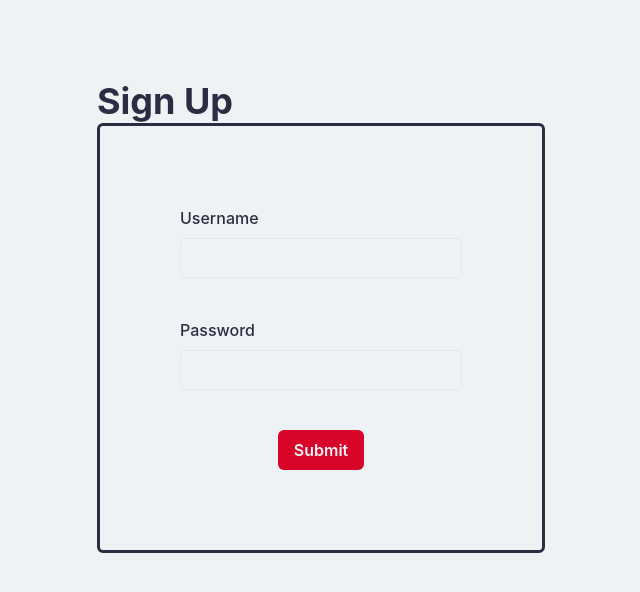
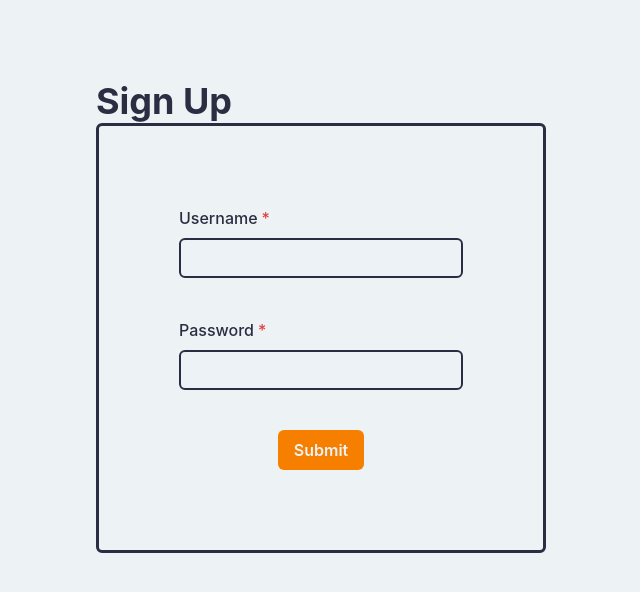
Before and after one commit to sambencivengo/keep-count, a Next.js app in the folder client/: page /sign-up in a window 1280 px wide. Shown: the top 592 px of the page, without its empty margins (319-959 px from the left). Built offline with nearby package versions, Linux system fonts and the light colour scheme.

Commit message:
some theming fixed, user provider

```diff
--- a/client/components/InputField.tsx
+++ b/client/components/InputField.tsx
@@ -11,20 +11,22 @@ import { colors } from '../theme';
 type InputFieldProps = InputHTMLAttributes<HTMLInputElement> & {
 	name: string;
 	label?: string;
+	isRequired?: true;
 };
 
 export const InputField: React.FC<InputFieldProps> = ({
+	isRequired = false,
 	label,
 	size: _,
 	...props
 }) => {
 	const [field, { error }] = useField(props);
 	return (
-		<FormControl isInvalid={!!error}>
+		<FormControl isRequired={isRequired} isInvalid={!!error}>
 			{label && <FormLabel htmlFor={field.name}>{label}</FormLabel>}
-			<Input {...field} {...props} id={field.name} />
+			<Input variant={'filled'} {...field} {...props} id={field.name} />
 			{error && (
-				<FormErrorMessage color={colors.candyRed}>
+				<FormErrorMessage color={colors.deepRed}>
 					{error}
 				</FormErrorMessage>
 			)}
--- a/client/components/UserProvider.tsx
+++ b/client/components/UserProvider.tsx
@@ -1,26 +1,65 @@
 import { User } from '@prisma/client';
 import React from 'react';
+import { baseUrl } from '../constants';
 
 interface UserProviderProps {
 	children: React.ReactNode;
 }
 
+interface SignUpArgs {
+	username: string;
+	password: string;
+}
 interface UserContextData {
 	isLoading: boolean;
 	user: User | null;
+	signUp: (a: SignUpArgs) => Promise<boolean>;
 }
 
 const UserContext = React.createContext<UserContextData>({
 	user: null,
 	isLoading: true,
+	signUp: async () => false,
 });
 
 export const UserProvider: React.FC<UserProviderProps> = ({ children }) => {
 	const [isLoading, setIsLoading] = React.useState(true);
 	const [user, setUser] = React.useState<User | null>(null);
 
+	const signUp = async ({
+		username,
+		password,
+	}: SignUpArgs): Promise<boolean> => {
+		try {
+			const res = await fetch(`${baseUrl}api/users`, {
+				method: 'POST',
+				headers: {
+					'content-type': 'application/json',
+				},
+				body: JSON.stringify({ username, password }),
+				credentials: 'include',
+			});
+
+			if (!res.ok) {
+				setUser(null);
+				setIsLoading(false);
+				return false;
+			}
+			const data = await res.json();
+			setUser(data);
+			setIsLoading(false);
+
+			return true;
+		} catch (error) {
+			console.error(error);
+			setUser(null);
+			setIsLoading(false);
+			return false;
+		}
+	};
+
 	return (
-		<UserContext.Provider value={{ user, isLoading }}>
+		<UserContext.Provider value={{ signUp, user, isLoading }}>
 			{children}
 		</UserContext.Provider>
 	);
--- a/client/pages/_app.tsx
+++ b/client/pages/_app.tsx
@@ -2,13 +2,16 @@ import type { AppProps } from 'next/app';
 import { ChakraProvider } from '@chakra-ui/react';
 import { theme } from '../theme';
 import { Layout } from '../components/Layout';
+import { UserProvider } from '../components/UserProvider';
 
 export default function App({ Component, pageProps }: AppProps) {
 	return (
 		<ChakraProvider theme={theme}>
-			<Layout>
-				<Component {...pageProps} />
-			</Layout>
+			<UserProvider>
+				<Layout>
+					<Component {...pageProps} />
+				</Layout>
+			</UserProvider>
 		</ChakraProvider>
 	);
 }
--- a/client/pages/sign-up.tsx
+++ b/client/pages/sign-up.tsx
@@ -59,11 +59,16 @@ const SignUp: NextPage = () => {
 					{({ isSubmitting }) => (
 						<Form>
 							<VStack spacing={10}>
-								<InputField label="Username" name="username" />
+								<InputField
+									label="Username"
+									name="username"
+									isRequired={true}
+								/>
 								<InputField
 									type="password"
 									label="Password"
 									name="password"
+									isRequired={true}
 								/>
 								<Button isLoading={isSubmitting} type="submit">
 									Submit
--- a/client/theme/index.ts
+++ b/client/theme/index.ts
@@ -10,7 +10,7 @@ export const colors = {
 	darkBlueGrey: '#2B2D42',
 	midBlueGrey: '#8D99AE',
 	lightGrey: '#EDF2F4',
-	candyRed: '#EF233C',
+	orange: '#f77f00',
 	deepRed: '#D90429',
 };
 
@@ -20,12 +20,24 @@ export const theme = extendTheme({
 		Button: {
 			variants: {
 				solid: () => ({
-					bg: colors.deepRed,
+					bg: colors.orange,
 					color: colors.lightGrey,
 					_hover: {
 						bg: colors.midBlueGrey,
 					},
 				}),
+			},
+		},
+		Input: {
+			variants: {
+				filled: {
+					field: {
+						_focus: {
+							borderColor: colors.orange,
+						},
+						borderColor: colors.darkBlueGrey,
+					},
+				},
 			},
 		},
 	},
```
